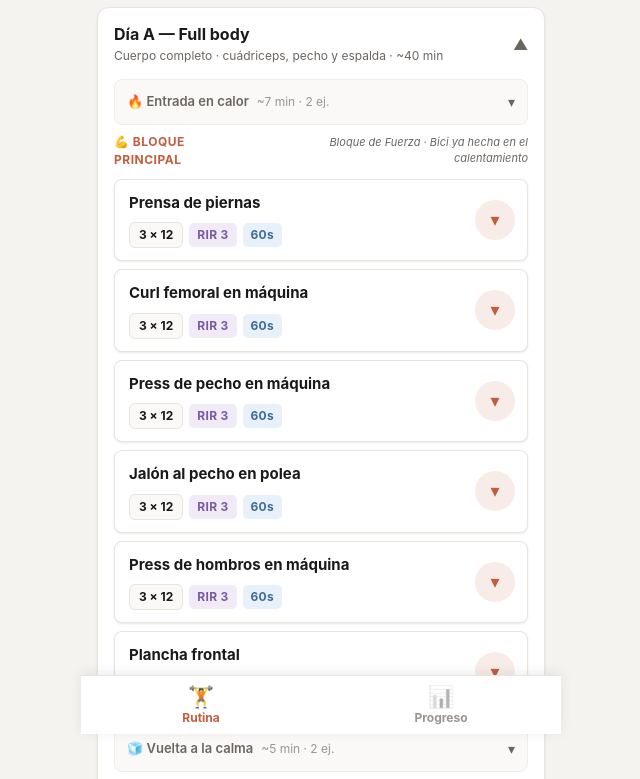
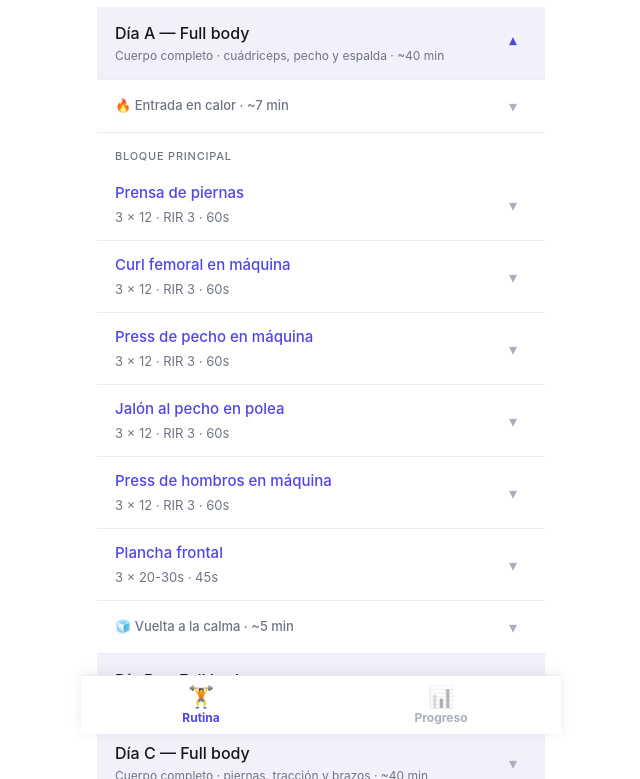
Before and after one commit to mateooppen/rutina, a plain HTML site: page index.html in a window 1280 px wide. Shown: the part 66-845 px from the top of the page, without its empty margins (319-959 px from the left). Drawn offline with Linux system fonts and the light colour scheme.

Commit message:
Rediseño de jerarquía visual +

```diff
--- a/script.js
+++ b/script.js
@@ -366,32 +366,43 @@ function auditMedia() {
   return s.pending;
 }
 
+// Línea de descripción atenuada de un ejercicio. Principal: "sets · RIR · rest";
+// calentamiento/calma: "sets · nota". Filtra valores vacíos o "—".
+function metaText(e, isMain) {
+  const parts = isMain ? [e.sets, e.rir, e.rest] : [e.sets, e.note];
+  return parts.filter(p => p && p !== '—').join(' · ');
+}
+
+// Fila plana de ejercicio (mismo componente para principal y calentamiento/calma).
+// Nombre en acento + descripción atenuada + chevron a la derecha; el detalle
+// (pasos + toggle alternativa + tip + imagen) se despliega debajo, sin cajas.
+function exRowHTML(e, dayIdx, eIdx, prefix, isMain) {
+  return `
+            <div class="ex" data-acc data-acc-group="ex-${dayIdx}">
+              <div class="ex-head" data-acc-head>
+                <div class="ex-gr">
+                  <div class="ex-name">${ssBadge(e)}${e.name}</div>
+                  <div class="ex-meta">${metaText(e, isMain)}</div>
+                </div>
+                <span class="chev" aria-hidden="true">▾</span>
+              </div>
+              <div class="ex-body">${variantDrawerHTML(e, `${prefix}-${dayIdx}-${eIdx}`)}</div>
+            </div>`;
+}
+
 // Subsección plegable secundaria (calentamiento / vuelta a la calma).
 // Grupo propio por día (wu-/cd-) → togglea independiente. Los ejercicios internos
 // usan el grupo del día (ex-<idx>) para la exclusividad del detalle.
 function subBlockHTML(block, icon, title, group, dayIdx, prefix) {
   let items = '';
-  block.exercises.forEach((e, eIdx) => {
-    items += `
-              <li class="ex-item-wrap" data-acc data-acc-group="ex-${dayIdx}">
-                <div class="ex-header-click" data-acc-head>
-                  <span class="ex-name">${e.name}</span>
-                  <span class="ex-detail">${e.sets} · <span style="color:var(--text-light)">${e.note}</span></span>
-                </div>
-                <div class="ex-tech-drawer">
-                  <h5>💡 Ejecución Técnica</h5>
-                  ${variantDrawerHTML(e, `${prefix}-${dayIdx}-${eIdx}`)}
-                </div>
-              </li>`;
-  });
+  block.exercises.forEach((e, eIdx) => { items += exRowHTML(e, dayIdx, eIdx, prefix, false); });
   return `
           <div class="subblock" data-acc data-acc-group="${group}">
             <div class="subblock-head" data-acc-head>
-              <span class="subblock-title">${icon} ${title}</span>
-              <span class="subblock-meta">${block.meta} · ${block.exercises.length} ej.</span>
-              <span class="subblock-chev">▾</span>
+              <span class="subblock-title">${icon} ${title} · ${block.meta}</span>
+              <span class="chev" aria-hidden="true">▾</span>
             </div>
-            <div class="subblock-body"><ul class="ex-list">${items}</ul></div>
+            <div class="subblock-body">${items}</div>
           </div>`;
 }
 
@@ -399,53 +410,25 @@ function renderRoutine() {
   let html = '';
 
   routine.forEach((day, idx) => {
+    let main = '';
+    day.main.exercises.forEach((e, eIdx) => { main += exRowHTML(e, idx, eIdx, 'm', true); });
+
     html += `
-      <div class="day-card" id="dayCard${idx}" data-acc data-acc-group="days">
-        <div class="day-card-header" data-acc-head>
-          <div class="dch-left">
-            <div class="dch-title">Día ${day.short} — ${day.dayLabel}</div>
-            <div class="dch-sub">${day.focus} · ${day.dur}</div>
+      <div class="day" id="dayCard${idx}" data-acc data-acc-group="days">
+        <div class="day-head" data-acc-head>
+          <div class="day-gr">
+            <div class="day-title">Día ${day.short} — ${day.dayLabel}</div>
+            <div class="day-sub">${day.focus} · ${day.dur}</div>
           </div>
-          <span class="dch-arrow">▼</span>
+          <span class="chev" aria-hidden="true">▾</span>
         </div>
-        <div class="day-card-body">`;
-
-    // calentamiento (secundario, plegado)
-    html += subBlockHTML(day.warmup, '🔥', 'Entrada en calor', `wu-${idx}`, idx, 'w');
-
-    // bloque principal (protagonista)
-    html += `
-          <div class="main-block">
-            <div class="main-block-head">
-              <span class="main-block-title">💪 Bloque principal</span>
-              <span class="main-block-meta">${day.main.meta}</span>
-            </div>`;
-    day.main.exercises.forEach((e, eIdx) => {
-      html += `
-            <div class="ex-card" data-acc data-acc-group="ex-${idx}">
-              <div class="ex-card-head" data-acc-head>
-                <div class="ex-card-main">
-                  <div class="ex-card-name">${ssBadge(e)}${e.name}</div>
-                  <div class="ex-card-meta">
-                    <span class="chip">${e.sets}</span>
-                    <span class="tag tag-rir">${e.rir}</span>
-                    <span class="tag tag-rest">${e.rest}</span>
-                  </div>
-                </div>
-                <span class="ex-card-toggle" role="button" aria-label="Ver técnica">▾</span>
-              </div>
-              <div class="ex-tech-drawer">
-                <h5>💡 Ejecución Técnica</h5>
-                ${variantDrawerHTML(e, `m-${idx}-${eIdx}`)}
-              </div>
-            </div>`;
-    });
-    html += '</div>'; // .main-block
-
-    // vuelta a la calma (secundaria, plegada)
-    html += subBlockHTML(day.cool, '🧊', 'Vuelta a la calma', `cd-${idx}`, idx, 'c');
-
-    html += '</div></div>'; // .day-card-body + .day-card
+        <div class="day-body">
+          ${subBlockHTML(day.warmup, '🔥', 'Entrada en calor', `wu-${idx}`, idx, 'w')}
+          <div class="seclbl">Bloque principal</div>
+          ${main}
+          ${subBlockHTML(day.cool, '🧊', 'Vuelta a la calma', `cd-${idx}`, idx, 'c')}
+        </div>
+      </div>`;
   });
 
   document.getElementById('routineSection').innerHTML = html;
@@ -460,7 +443,7 @@ function openNextPendingDay() {
   if (idx < 0) idx = 0;
   const card = document.getElementById('dayCard' + idx);
   if (!card) return;
-  document.querySelectorAll('.day-card.open').forEach(c => c.classList.remove('open'));
+  document.querySelectorAll('.day.open').forEach(c => c.classList.remove('open'));
   card.classList.add('open');
 }
 
@@ -477,8 +460,8 @@ function accToggle(item) {
   }
   if (willOpen) {
     item.classList.add('open');
-    // Al abrir un día, llevar su tarjeta al inicio para no quedar a mitad de pantalla.
-    if (item.classList.contains('day-card')) {
+    // Al abrir un día, llevar su fila al inicio para no quedar a mitad de pantalla.
+    if (item.classList.contains('day')) {
       requestAnimationFrame(() => item.scrollIntoView({ behavior: 'smooth', block: 'start' }));
     }
   }
--- a/style.css
+++ b/style.css
@@ -1,73 +1,63 @@
 
 :root {
-  --bg: #f5f3ef;
+  --bg: #ffffff;
   --bg-card: #ffffff;
-  --bg-card-alt: #faf9f7;
-  --text: #1a1a1a;
-  --text-muted: #6b6560;
-  --text-light: #9a948e;
-  --border: #e8e4de;
-  --border-light: #f0ece6;
-  --accent: #c45d3e;
-  --accent-light: #f8ece8;
-  --accent-dark: #a14a30;
-  --green: #3a8a5c;
-  --green-light: #e8f5ee;
-  --green-dark: #2d6e48;
-  --blue: #3d6b9e;
-  --blue-light: #e8f0fa;
-  --purple: #7a5aa6;
-  --purple-light: #f0ebf6;
-  --yellow: #c49a2e;
-  --yellow-light: #fdf6e3;
-  --warmup-bg: #fef9f0;
-  --warmup-border: #f0dfc0;
-  --main-bg: #f0f5fa;
-  --main-border: #c8d8ea;
-  --cooldown-bg: #f0faf4;
-  --cooldown-border: #c0e0cc;
-  --note-bg: #fff8e8;
-  --note-border: #f0dfa0;
+  --bg-card-alt: #f4f5f8;
+  --band: #f1f0fb;
+  --text: #14171f;
+  --text-muted: #6f7585;
+  --text-light: #aab0bc;
+  --border: #ebedf1;
+  --border-light: #f2f3f6;
+  --accent: #4f46e5;
+  --accent-light: #edecfc;
+  --accent-dark: #4035c4;
+  --green: #16a34a;
+  --green-light: #e7f6ee;
+  --green-dark: #15803d;
+  --blue: #2563eb;
+  --blue-light: #e6effc;
+  --purple: #7c3aed;
+  --purple-light: #f0ebfe;
+  --yellow: #b7791f;
+  --yellow-light: #fdf3e3;
+  --note-bg: #f7f8fa;
+  --note-border: #e7e9ef;
   --radius: 12px;
-  --radius-sm: 8px;
-  --shadow: 0 1px 3px rgba(0,0,0,0.06), 0 1px 2px rgba(0,0,0,0.04);
-  --shadow-md: 0 4px 12px rgba(0,0,0,0.08);
+  --radius-sm: 10px;
+  --shadow: 0 1px 2px rgba(20,23,31,0.05);
+  --shadow-md: 0 6px 20px rgba(20,23,31,0.10);
   --font: -apple-system, BlinkMacSystemFont, "Segoe UI", system-ui, sans-serif;
-  --transition: 0.2s ease;
+  --transition: 0.18s ease;
 }
 
 @media (prefers-color-scheme: dark) {
   :root {
-    --bg: #131210;
-    --bg-card: #1e1d1a;
-    --bg-card-alt: #252420;
-    --text: #e8e4de;
-    --text-muted: #9a948e;
-    --text-light: #6b6560;
-    --border: #333028;
-    --border-light: #2a2820;
-    --accent: #e07050;
-    --accent-light: #2e1e18;
-    --accent-dark: #f08060;
-    --green: #5cb87a;
-    --green-light: #1a2e20;
-    --green-dark: #70d090;
-    --blue: #6a9ed4;
-    --blue-light: #1a2530;
-    --purple: #a080d0;
-    --purple-light: #201828;
-    --yellow: #d4b040;
-    --yellow-light: #28220e;
-    --warmup-bg: #221e14;
-    --warmup-border: #3a3420;
-    --main-bg: #18202a;
-    --main-border: #2a3848;
-    --cooldown-bg: #142218;
-    --cooldown-border: #203828;
-    --note-bg: #262010;
-    --note-border: #3a3418;
-    --shadow: 0 1px 3px rgba(0,0,0,0.3);
-    --shadow-md: 0 4px 12px rgba(0,0,0,0.4);
+    --bg: #14161c;
+    --bg-card: #181b22;
+    --bg-card-alt: #1b1e26;
+    --band: #1c1e2d;
+    --text: #eceef4;
+    --text-muted: #969cab;
+    --text-light: #5f6573;
+    --border: #262932;
+    --border-light: #20232b;
+    --accent: #9097f9;
+    --accent-light: #23253b;
+    --accent-dark: #a5abff;
+    --green: #4ade80;
+    --green-light: #15241b;
+    --green-dark: #86efac;
+    --blue: #6a9ef0;
+    --blue-light: #16233a;
+    --purple: #a78bfa;
+    --purple-light: #231b3a;
+    --yellow: #d6a83a;
+    --yellow-light: #2a2410;
+    --note-bg: #1b1e26;
+    --note-border: #262932;
+    --shadow: 0 1px 2px rgba(0,0,0,0.4);
+    --shadow-md: 0 6px 20px rgba(0,0,0,0.5);
   }
 }
 
@@ -289,9 +279,9 @@ body {
   padding: 4px 10px;
   border-radius: 20px;
   background: var(--green-light);
-  color: var(--green);
+  color: var(--green-dark);
   font-weight: 600;
-  border: 1px solid var(--cooldown-border);
+  border: 1px solid var(--green-light);
 }
 .chip.partial {
   background: var(--yellow-light);
@@ -348,248 +338,133 @@ body {
 }
 .section-toggle.open + .section-content { display: block; }
 
-/* === DAY CARD === */
-.day-card {
-  background: var(--bg-card);
-  border: 1px solid var(--border);
-  border-radius: var(--radius);
-  margin-bottom: 8px;
-  box-shadow: var(--shadow);
-  overflow: hidden;
-}
-.day-card-header {
-  padding: 14px 16px;
-  min-height: 56px;
-  cursor: pointer;
+/* === RUTINA: LISTA PLANA (sin tarjetas, división solo vertical) === */
+
+/* chevron compartido por día / subsección / ejercicio, siempre al borde derecho */
+.chev {
+  flex-shrink: 0;
+  width: 28px;
+  height: 28px;
   display: flex;
   align-items: center;
-  justify-content: space-between;
-  gap: 8px;
+  justify-content: center;
+  color: var(--text-light);
+  font-size: 16px;
+  transition: transform 0.2s, color 0.2s;
+}
+[data-acc].open > [data-acc-head] .chev { transform: rotate(180deg); color: var(--accent); }
+
+/* día = encabezado de grupo sobre una franja tenue */
+.day { border-bottom: 1px solid var(--border); }
+.day-head {
+  display: flex;
+  align-items: center;
+  gap: 12px;
+  padding: 14px 18px;
+  background: var(--band);
+  cursor: pointer;
   -webkit-tap-highlight-color: transparent;
 }
-.day-card-header:active { background: var(--bg-card-alt); }
-.dch-left { flex: 1; min-width: 0; }
-.dch-title {
-  font-size: 16px;
-  font-weight: 700;
+.day.open .day-head { border-bottom: 1px solid var(--border); }
+.day-gr { flex: 1; min-width: 0; }
+.day-title { font-size: 16px; font-weight: 500; color: var(--text); }
+.day-sub { font-size: 12px; color: var(--text-muted); margin-top: 2px; }
+.day-body { display: none; }
+.day.open .day-body { display: block; }
+
+/* etiqueta de sección (bloque principal) */
+.seclbl {
+  font-size: 11px;
+  font-weight: 500;
+  color: var(--text-muted);
+  letter-spacing: 0.07em;
+  text-transform: uppercase;
+  padding: 15px 18px 5px;
 }
-.dch-sub {
-  font-size: 12px;
-  color: var(--text-muted);
-  margin-top: 1px;
-}
-.dch-arrow {
-  font-size: 15px;
-  color: var(--text-muted);
-  transition: transform 0.2s;
-}
-.day-card.open .dch-arrow { transform: rotate(180deg); }
-.day-card-body {
-  display: none;
-  padding: 0 16px 16px;
-}
-.day-card.open .day-card-body { display: block; }
 
-/* === BLOQUE PRINCIPAL (protagonista) === */
-.main-block { margin: 4px 0 12px; }
-.main-block-head {
-  display: flex;
-  align-items: baseline;
-  justify-content: space-between;
-  gap: 8px;
-  margin-bottom: 10px;
-}
-.main-block-title {
-  font-size: 12px;
-  font-weight: 700;
-  text-transform: uppercase;
-  letter-spacing: 0.5px;
-  color: var(--accent);
-}
-.main-block-meta { font-size: 11px; color: var(--text-muted); font-style: italic; text-align: right; }
-
-/* tarjeta de ejercicio principal */
-.ex-card {
-  background: var(--bg-card);
-  border: 1px solid var(--border);
-  border-radius: var(--radius-sm);
-  margin-bottom: 8px;
-  box-shadow: var(--shadow);
-  overflow: hidden;
-}
-.ex-card-head {
+/* fila de ejercicio (principal y calentamiento/calma) */
+.ex { border-bottom: 1px solid var(--border); }
+.ex-head {
   display: flex;
   align-items: center;
-  gap: 10px;
-  padding: 12px 12px 12px 14px;
+  gap: 12px;
+  padding: 13px 18px;
   min-height: 56px;
   cursor: pointer;
   -webkit-tap-highlight-color: transparent;
 }
-.ex-card-head:active { background: var(--bg-card-alt); }
-.ex-card-main { flex: 1; min-width: 0; }
-.ex-card-name { font-size: 15px; font-weight: 700; margin-bottom: 8px; }
-.ex-card-meta { display: flex; flex-wrap: wrap; align-items: center; gap: 6px; }
-.chip {
-  font-size: 12px;
-  font-weight: 700;
-  padding: 3px 9px;
-  border-radius: 6px;
-  background: var(--bg-card-alt);
-  border: 1px solid var(--border);
-  color: var(--text);
-}
-/* botón de ícono para desplegar la técnica (reemplaza el texto "Ver técnica") */
-.ex-card-toggle {
-  flex-shrink: 0;
-  width: 40px;
-  height: 40px;
-  border-radius: 50%;
-  display: flex;
-  align-items: center;
-  justify-content: center;
-  background: var(--accent-light);
-  color: var(--accent);
-  font-size: 18px;
-  line-height: 1;
-  transition: transform 0.2s;
-}
-.ex-card.open .ex-card-toggle { transform: rotate(180deg); }
-.ex-card.open .ex-tech-drawer { display: block; }
+.ex-head:active { background: var(--bg-card-alt); }
+.ex-gr { flex: 1; min-width: 0; }
+.ex-name { font-size: 15px; font-weight: 500; color: var(--accent); display: flex; align-items: center; gap: 6px; flex-wrap: wrap; }
+.ex-meta { font-size: 13px; color: var(--text-muted); margin-top: 3px; }
+.ex-body { display: none; padding: 2px 18px 16px; }
+.ex.open .ex-body { display: block; }
 
-/* === SUBSECCIONES SECUNDARIAS (calentamiento / vuelta a la calma) === */
-.subblock { margin-bottom: 8px; }
+/* subsección plegable (calentamiento / vuelta a la calma) */
+.subblock { border-bottom: 1px solid var(--border); }
 .subblock-head {
   display: flex;
   align-items: center;
-  gap: 8px;
-  padding: 10px 12px;
-  min-height: 46px;
-  border: 1px solid var(--border-light);
-  border-radius: var(--radius-sm);
-  background: var(--bg-card-alt);
+  gap: 10px;
+  padding: 12px 18px;
+  min-height: 48px;
   cursor: pointer;
   -webkit-tap-highlight-color: transparent;
 }
-.subblock-head:active { border-color: var(--border); background: var(--border-light); }
-.subblock-title { font-size: 13px; font-weight: 600; color: var(--text-muted); }
-.subblock-meta { font-size: 12px; color: var(--text-light); }
-.subblock-chev { margin-left: auto; font-size: 14px; color: var(--text-muted); transition: transform 0.2s; }
-.subblock.open .subblock-chev { transform: rotate(180deg); }
-.subblock-body { display: none; padding: 4px 10px 0; }
+.subblock-head:active { background: var(--bg-card-alt); }
+.subblock.open .subblock-head { border-bottom: 1px solid var(--border); }
+.subblock-title { flex: 1; font-size: 13px; font-weight: 500; color: var(--text-muted); }
+.subblock-body { display: none; }
 .subblock.open .subblock-body { display: block; }
 
-/* exercise list */
-.ex-list { list-style: none; }
-.ex-list li.ex-item-wrap {
-  border-bottom: 1px solid var(--border-light);
-  padding: 4px 0;
+/* sin doble línea: el último ítem de un grupo no lleva su propio divisor */
+.subblock-body .ex:last-child { border-bottom: none; }
+.day-body > .subblock:last-child { border-bottom: none; }
+
+/* === DETALLE EXPANDIDO (plano, sin cajas) === */
+.ex-tech-steps {
+  margin: 0;
+  padding-left: 19px;
+  color: var(--text);
+  font-size: 13px;
+  line-height: 1.55;
 }
-.ex-list li.ex-item-wrap:last-child { border-bottom: none; }
+.ex-tech-steps li { margin-bottom: 6px; }
+.ex-media-box {
+  aspect-ratio: 3 / 2;
+  border-radius: 12px;
+  overflow: hidden;
+  background: var(--bg-card-alt);
+  margin-top: 13px;
+}
+.ex-media-box img { width: 100%; height: 100%; object-fit: contain; display: block; }
 
-.ex-header-click {
-  display: flex;
-  flex-wrap: wrap;
-  gap: 4px 8px;
-  align-items: baseline;
-  cursor: pointer;
-  padding: 9px 0;
-  -webkit-tap-highlight-color: transparent;
-}
-.ex-name { font-size: 14px; font-weight: 600; flex: 1 1 100%; display: flex; justify-content: space-between; align-items: center; gap: 8px; }
-.ex-name::after { content: '▾'; font-size: 14px; color: var(--text-muted); transition: var(--transition); }
-.ex-item-wrap.open .ex-name::after { transform: rotate(180deg); color: var(--accent); }
-.ex-item-wrap.open .ex-tech-drawer { display: block; }
-.ex-detail { font-size: 12px; color: var(--text-muted); }
-
-/* === DETALLE DE TÉCNICA (INTERACTIVO) === */
-.ex-tech-drawer {
-  display: none;
-  padding: 12px;
-  background: var(--bg-card-alt);
-  border-radius: var(--radius-sm);
-  margin: 6px 0 10px;
-  border-left: 3px solid var(--accent);
-  font-size: 12px;
-  box-shadow: inset 0 1px 2px rgba(0,0,0,0.02);
-}
-.ex-tech-drawer h5 {
-  font-size: 11px;
-  text-transform: uppercase;
-  color: var(--accent);
-  margin-bottom: 4px;
-  letter-spacing: 0.3px;
-}
-.ex-tech-steps {
-  padding-left: 14px;
-  color: var(--text);
-  margin-bottom: 8px;
-}
-.ex-tech-steps li {
-  margin-bottom: 4px;
-}
-.ex-media-box {
-  background: var(--border-light);
-  border: 1px dashed var(--border);
-  border-radius: var(--radius-sm);
-  aspect-ratio: 3 / 2;
-  display: flex;
-  flex-direction: column;
-  align-items: center;
-  justify-content: center;
-  color: var(--text-muted);
-  font-size: 11px;
-  text-align: center;
-  overflow: hidden;
-  position: relative;
-}
-.ex-media-box.has-media { border-style: solid; border-color: var(--border); background: #ffffff; }
-.ex-media-box span.icon {
-  font-size: 20px;
-  margin-bottom: 4px;
-}
-.ex-media-box img {
-  width: 100%;
-  height: 100%;
-  object-fit: contain;
-  display: block;
-}
-
-.tag {
-  display: inline-block;
-  font-size: 12px;
-  font-weight: 700;
-  padding: 3px 8px;
-  border-radius: 5px;
-  letter-spacing: 0.3px;
-}
-.tag-rir { background: var(--purple-light); color: var(--purple); }
-.tag-rest { background: var(--blue-light); color: var(--blue); }
+/* badge de superserie en el nombre del ejercicio */
+.tag { display: inline-block; font-size: 11px; font-weight: 500; padding: 2px 7px; border-radius: 6px; letter-spacing: 0.2px; }
 .tag-ss { background: var(--accent-light); color: var(--accent); }
 
-/* toggle Principal / Alternativa (dentro del drawer de técnica) */
-.ex-toggle { display: flex; gap: 6px; margin-bottom: 10px; }
+/* toggle Principal / Alternativa (control segmentado) */
+.ex-toggle { display: flex; background: var(--bg-card-alt); border-radius: 10px; padding: 3px; margin: 6px 0 14px; }
 .ex-toggle-btn {
   flex: 1;
-  min-height: 44px;
-  padding: 10px 8px;
+  min-height: 40px;
+  padding: 8px;
   font-size: 13px;
-  font-weight: 700;
+  font-weight: 500;
   font-family: var(--font);
-  border: 1px solid var(--border);
-  background: var(--bg-card);
+  border: none;
+  background: none;
   color: var(--text-muted);
-  border-radius: var(--radius-sm);
+  border-radius: 8px;
   cursor: pointer;
   transition: var(--transition);
   -webkit-tap-highlight-color: transparent;
 }
-.ex-toggle-btn:active { border-color: var(--accent); color: var(--text); }
-.ex-toggle-btn.active { background: var(--accent); color: #fff; border-color: var(--accent); }
-.ex-variant-name { font-weight: 700; font-size: 13px; margin-bottom: 6px; color: var(--text); }
+.ex-toggle-btn.active { background: var(--accent); color: #fff; }
+.ex-variant-name { font-weight: 500; font-size: 13px; margin-bottom: 8px; color: var(--text); }
 .ex-variant-tag {
   font-size: 10px;
-  font-weight: 700;
+  font-weight: 500;
   text-transform: uppercase;
   letter-spacing: 0.4px;
   color: var(--accent);
@@ -599,30 +474,16 @@ body {
   margin-left: 4px;
 }
 
-/* tip / cuidado puntual del ejercicio (dentro del drawer de técnica) */
+/* tip / cuidado puntual (plano: ícono + texto, sin caja) */
 .ex-tip {
-  background: var(--note-bg);
-  border: 1px solid var(--note-border);
-  border-radius: var(--radius-sm);
-  padding: 6px 8px;
-  margin-bottom: 8px;
+  display: flex;
+  gap: 7px;
+  margin: 13px 0;
   font-size: 12px;
   line-height: 1.5;
-  color: var(--text);
+  color: var(--text-muted);
 }
-.ex-tip .note-icon { margin-right: 4px; }
-
-.note-box {
-  background: var(--note-bg);
-  border: 1px solid var(--note-border);
-  border-radius: var(--radius-sm);
-  padding: 10px 12px;
-  margin-top: 8px;
-  font-size: 12px;
-  line-height: 1.5;
-  color: var(--text);
-}
-.note-box .note-icon { margin-right: 4px; }
+.ex-tip .note-icon { flex-shrink: 0; }
 
 /* === GLOSSARY === */
 .glossary-item {
@@ -708,7 +569,7 @@ body {
 }
 .overlay-btns button:active { transform: scale(0.97); }
 .overlay-btns .btn-danger {
-  background: var(--accent);
+  background: #dc2626;
   color: #fff;
-  border-color: var(--accent);
+  border-color: #dc2626;
 }
```
